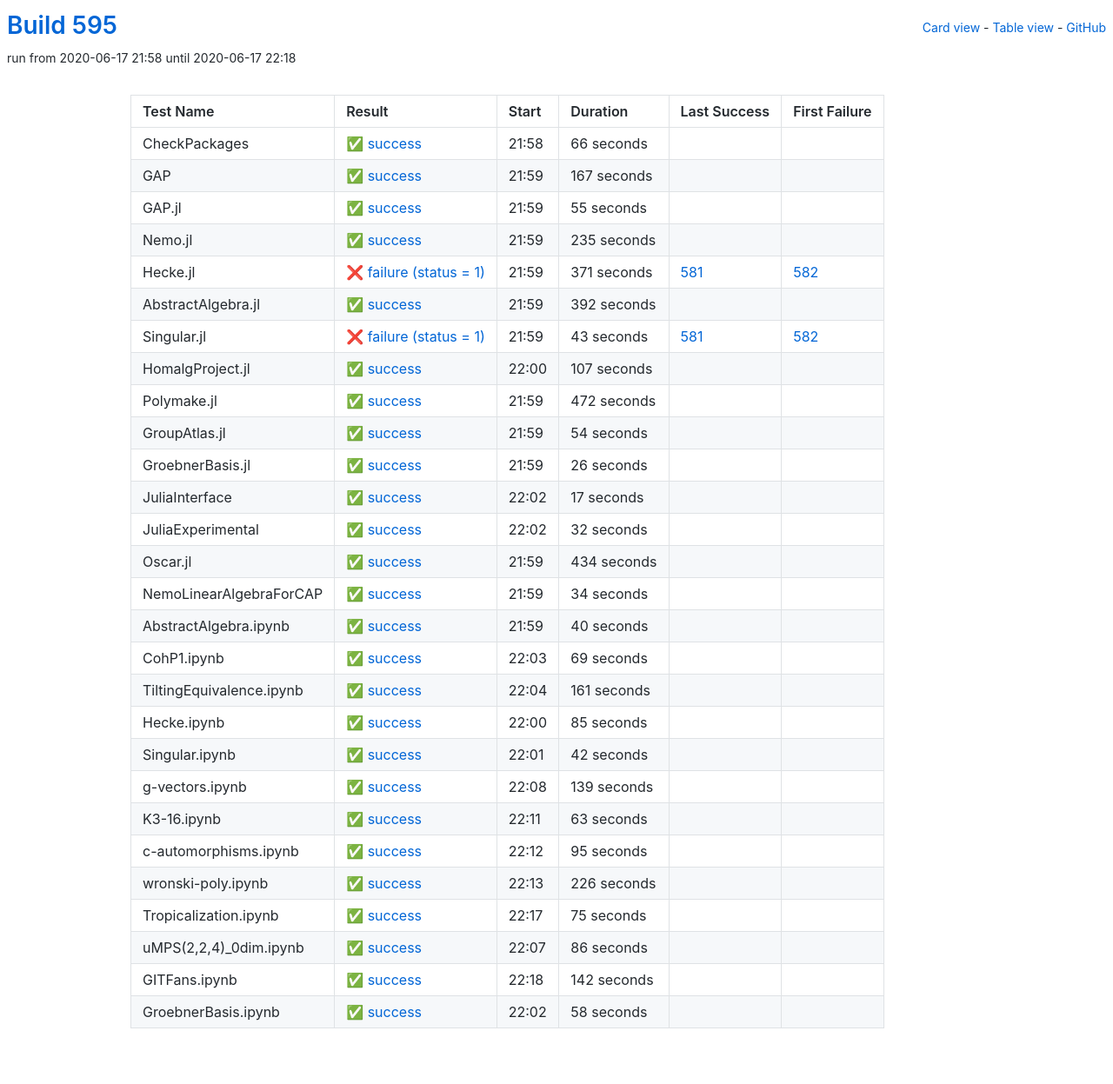
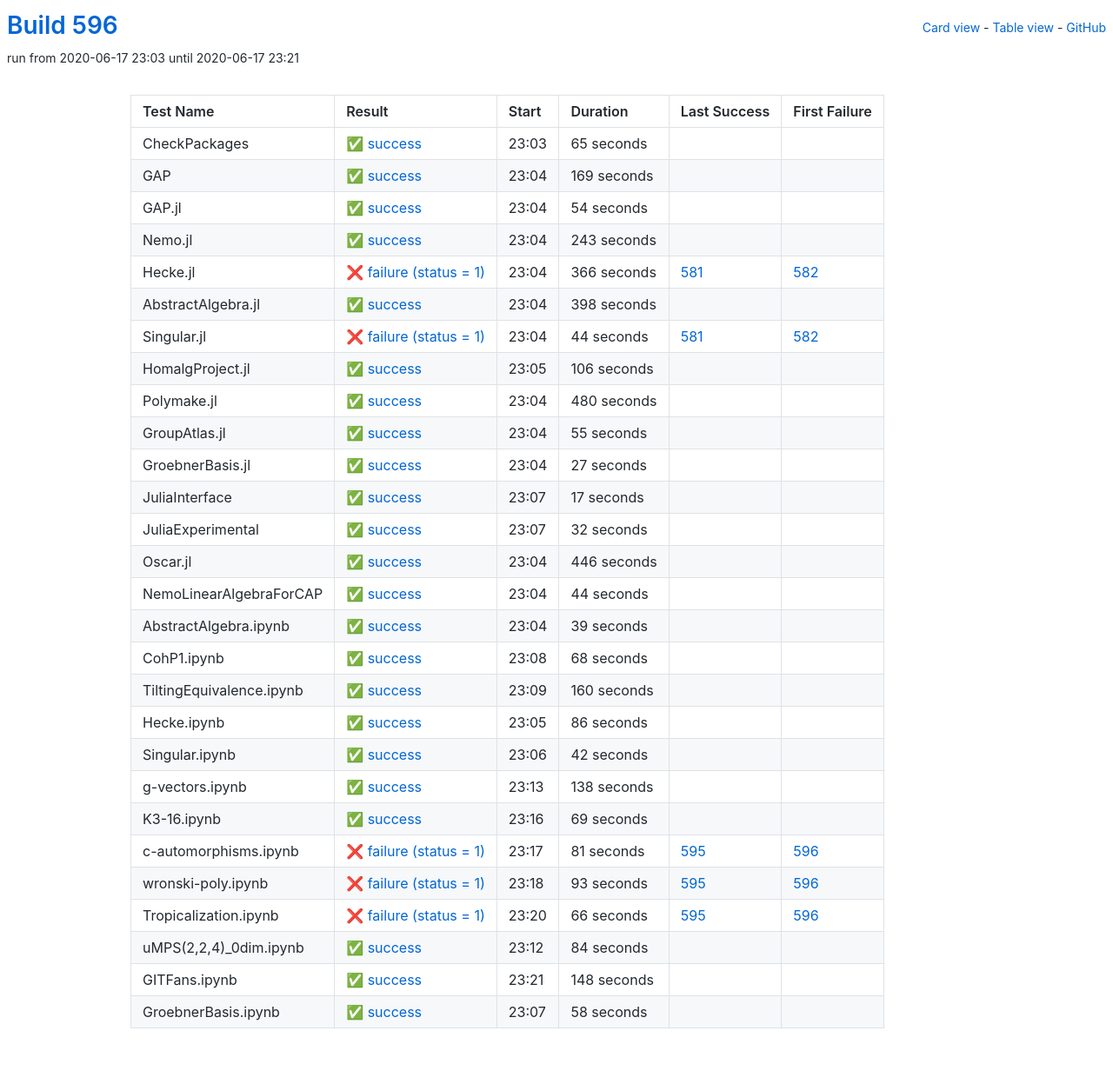
Before and after one commit to oscar-system/oscar-ci-status-1.4, a Jekyll site: the page built from table.html, in a window 1280 px wide. Shown: the whole page at 87% size. Built offline with Jekyll 4.4.1, drawn with Linux system fonts in a browser that asks for light colours.

Commit message:
Build #596

```diff
--- a/_data/ci.yml
+++ b/_data/ci.yml
@@ -1,6 +1,6 @@
 ---
-build: 595
-build_url: https://oscarci.mathematik.uni-kl.de/job/oscar-julia-1.4/595/
+build: 596
+build_url: https://oscarci.mathematik.uni-kl.de/job/oscar-julia-1.4/596/
 job: oscar-julia-1.4
 organization: oscar-system
 repo: oscar-ci-status-1.4
@@ -8,32 +8,116 @@ repourl: https://github.com/oscar-system/oscar-ci-status-1.4
 tests:
 - name: CheckPackages
   id: checkpackages
-  log: https://oscarci.mathematik.uni-kl.de/job/oscar-julia-1.4/595/artifact/logs/build-595/CheckPackages.log
-  start: 2020-06-17 21:58
+  log: https://oscarci.mathematik.uni-kl.de/job/oscar-julia-1.4/596/artifact/logs/build-596/CheckPackages.log
+  start: 2020-06-17 23:03
   success: true
   exitcode: 0
   status: success
-  duration: 66
+  duration: 65
   last_success: false
   last_success_url:
   first_failure: false
   first_failure_url:
 - name: GAP
   id: gap
-  log: https://oscarci.mathematik.uni-kl.de/job/oscar-julia-1.4/595/artifact/logs/build-595/GAP.log
-  start: 2020-06-17 21:59
+  log: https://oscarci.mathematik.uni-kl.de/job/oscar-julia-1.4/596/artifact/logs/build-596/GAP.log
+  start: 2020-06-17 23:04
   success: true
   exitcode: 0
   status: success
-  duration: 167
+  duration: 169
   last_success: false
   last_success_url:
   first_failure: false
   first_failure_url:
 - name: GAP.jl
   id: gap-jl
-  log: https://oscarci.mathematik.uni-kl.de/job/oscar-julia-1.4/595/artifact/logs/build-595/GAP.jl.log
-  start: 2020-06-17 21:59
+  log: https://oscarci.mathematik.uni-kl.de/job/oscar-julia-1.4/596/artifact/logs/build-596/GAP.jl.log
+  start: 2020-06-17 23:04
+  success: true
+  exitcode: 0
+  status: success
+  duration: 54
+  last_success: false
+  last_success_url:
+  first_failure: false
+  first_failure_url:
+- name: Nemo.jl
+  id: nemo-jl
+  log: https://oscarci.mathematik.uni-kl.de/job/oscar-julia-1.4/596/artifact/logs/build-596/Nemo.jl.log
+  start: 2020-06-17 23:04
+  success: true
+  exitcode: 0
+  status: success
+  duration: 243
+  last_success: false
+  last_success_url:
+  first_failure: false
+  first_failure_url:
+- name: Hecke.jl
+  id: hecke-jl
+  log: https://oscarci.mathematik.uni-kl.de/job/oscar-julia-1.4/596/artifact/logs/build-596/Hecke.jl.log
+  start: 2020-06-17 23:04
+  success: false
+  exitcode: 1
+  status: failure
+  duration: 366
+  last_success: 581
+  last_success_url: https://oscarci.mathematik.uni-kl.de/job/oscar-julia-1.4/581/
+  first_failure: 582
+  first_failure_url: https://oscarci.mathematik.uni-kl.de/job/oscar-julia-1.4/582/
+- name: AbstractAlgebra.jl
+  id: abstractalgebra-jl
+  log: https://oscarci.mathematik.uni-kl.de/job/oscar-julia-1.4/596/artifact/logs/build-596/AbstractAlgebra.jl.log
+  start: 2020-06-17 23:04
+  success: true
+  exitcode: 0
+  status: success
+  duration: 398
+  last_success: false
+  last_success_url:
+  first_failure: false
+  first_failure_url:
+- name: Singular.jl
+  id: singular-jl
+  log: https://oscarci.mathematik.uni-kl.de/job/oscar-julia-1.4/596/artifact/logs/build-596/Singular.jl.log
+  start: 2020-06-17 23:04
+  success: false
+  exitcode: 1
+  status: failure
+  duration: 44
+  last_success: 581
+  last_success_url: https://oscarci.mathematik.uni-kl.de/job/oscar-julia-1.4/581/
+  first_failure: 582
+  first_failure_url: https://oscarci.mathematik.uni-kl.de/job/oscar-julia-1.4/582/
+- name: HomalgProject.jl
+  id: homalgproject-jl
+  log: https://oscarci.mathematik.uni-kl.de/job/oscar-julia-1.4/596/artifact/logs/build-596/HomalgProject.jl.log
+  start: 2020-06-17 23:05
+  success: true
+  exitcode: 0
+  status: success
+  duration: 106
+  last_success: false
+  last_success_url:
+  first_failure: false
+  first_failure_url:
+- name: Polymake.jl
+  id: polymake-jl
+  log: https://oscarci.mathematik.uni-kl.de/job/oscar-julia-1.4/596/artifact/logs/build-596/Polymake.jl.log
+  start: 2020-06-17 23:04
+  success: true
+  exitcode: 0
+  status: success
+  duration: 480
+  last_success: false
+  last_success_url:
+  first_failure: false
+  first_failure_url:
+- name: GroupAtlas.jl
+  id: groupatlas-jl
+  log: https://oscarci.mathematik.uni-kl.de/job/oscar-julia-1.4/596/artifact/logs/build-596/GroupAtlas.jl.log
+  start: 2020-06-17 23:04
   success: true
   exitcode: 0
   status: success
@@ -42,106 +126,22 @@ tests:
   last_success_url:
   first_failure: false
   first_failure_url:
-- name: Nemo.jl
-  id: nemo-jl
-  log: https://oscarci.mathematik.uni-kl.de/job/oscar-julia-1.4/595/artifact/logs/build-595/Nemo.jl.log
-  start: 2020-06-17 21:59
+- name: GroebnerBasis.jl
+  id: groebnerbasis-jl
+  log: https://oscarci.mathematik.uni-kl.de/job/oscar-julia-1.4/596/artifact/logs/build-596/GroebnerBasis.jl.log
+  start: 2020-06-17 23:04
   success: true
   exitcode: 0
   status: success
-  duration: 235
-  last_success: false
-  last_success_url:
-  first_failure: false
-  first_failure_url:
-- name: Hecke.jl
-  id: hecke-jl
-  log: https://oscarci.mathematik.uni-kl.de/job/oscar-julia-1.4/595/artifact/logs/build-595/Hecke.jl.log
-  start: 2020-06-17 21:59
-  success: false
-  exitcode: 1
-  status: failure
-  duration: 371
-  last_success: 581
-  last_success_url: https://oscarci.mathematik.uni-kl.de/job/oscar-julia-1.4/581/
-  first_failure: 582
-  first_failure_url: https://oscarci.mathematik.uni-kl.de/job/oscar-julia-1.4/582/
-- name: AbstractAlgebra.jl
-  id: abstractalgebra-jl
-  log: https://oscarci.mathematik.uni-kl.de/job/oscar-julia-1.4/595/artifact/logs/build-595/AbstractAlgebra.jl.log
-  start: 2020-06-17 21:59
-  success: true
-  exitcode: 0
-  status: success
-  duration: 392
-  last_success: false
-  last_success_url:
-  first_failure: false
-  first_failure_url:
-- name: Singular.jl
-  id: singular-jl
-  log: https://oscarci.mathematik.uni-kl.de/job/oscar-julia-1.4/595/artifact/logs/build-595/Singular.jl.log
-  start: 2020-06-17 21:59
-  success: false
-  exitcode: 1
-  status: failure
-  duration: 43
-  last_success: 581
-  last_success_url: https://oscarci.mathematik.uni-kl.de/job/oscar-julia-1.4/581/
-  first_failure: 582
-  first_failure_url: https://oscarci.mathematik.uni-kl.de/job/oscar-julia-1.4/582/
-- name: HomalgProject.jl
-  id: homalgproject-jl
-  log: https://oscarci.mathematik.uni-kl.de/job/oscar-julia-1.4/595/artifact/logs/build-595/HomalgProject.jl.log
-  start: 2020-06-17 22:00
-  success: true
-  exitcode: 0
-  status: success
-  duration: 107
-  last_success: false
-  last_success_url:
-  first_failure: false
-  first_failure_url:
-- name: Polymake.jl
-  id: polymake-jl
-  log: https://oscarci.mathematik.uni-kl.de/job/oscar-julia-1.4/595/artifact/logs/build-595/Polymake.jl.log
-  start: 2020-06-17 21:59
-  success: true
-  exitcode: 0
-  status: success
-  duration: 472
-  last_success: false
-  last_success_url:
-  first_failure: false
-  first_failure_url:
-- name: GroupAtlas.jl
-  id: groupatlas-jl
-  log: https://oscarci.mathematik.uni-kl.de/job/oscar-julia-1.4/595/artifact/logs/build-595/GroupAtlas.jl.log
-  start: 2020-06-17 21:59
-  success: true
-  exitcode: 0
-  status: success
-  duration: 54
-  last_success: false
-  last_success_url:
-  first_failure: false
-  first_failure_url:
-- name: GroebnerBasis.jl
-  id: groebnerbasis-jl
-  log: https://oscarci.mathematik.uni-kl.de/job/oscar-julia-1.4/595/artifact/logs/build-595/GroebnerBasis.jl.log
-  start: 2020-06-17 21:59
-  success: true
-  exitcode: 0
-  status: success
-  duration: 26
+  duration: 27
   last_success: false
   last_success_url:
   first_failure: false
   first_failure_url:
 - name: JuliaInterface
   id: juliainterface
-  log: https://oscarci.mathematik.uni-kl.de/job/oscar-julia-1.4/595/artifact/logs/build-595/JuliaInterface.log
-  start: 2020-06-17 22:02
+  log: https://oscarci.mathematik.uni-kl.de/job/oscar-julia-1.4/596/artifact/logs/build-596/JuliaInterface.log
+  start: 2020-06-17 23:07
   success: true
   exitcode: 0
   status: success
@@ -152,8 +152,8 @@ tests:
   first_failure_url:
 - name: JuliaExperimental
   id: juliaexperimental
-  log: https://oscarci.mathematik.uni-kl.de/job/oscar-julia-1.4/595/artifact/logs/build-595/JuliaExperimental.log
-  start: 2020-06-17 22:02
+  log: https://oscarci.mathematik.uni-kl.de/job/oscar-julia-1.4/596/artifact/logs/build-596/JuliaExperimental.log
+  start: 2020-06-17 23:07
   success: true
   exitcode: 0
   status: success
@@ -164,80 +164,80 @@ tests:
   first_failure_url:
 - name: Oscar.jl
   id: oscar-jl
-  log: https://oscarci.mathematik.uni-kl.de/job/oscar-julia-1.4/595/artifact/logs/build-595/Oscar.jl.log
-  start: 2020-06-17 21:59
+  log: https://oscarci.mathematik.uni-kl.de/job/oscar-julia-1.4/596/artifact/logs/build-596/Oscar.jl.log
+  start: 2020-06-17 23:04
   success: true
   exitcode: 0
   status: success
-  duration: 434
+  duration: 446
   last_success: false
   last_success_url:
   first_failure: false
   first_failure_url:
 - name: NemoLinearAlgebraForCAP
   id: nemolinearalgebraforcap
-  log: https://oscarci.mathematik.uni-kl.de/job/oscar-julia-1.4/595/artifact/logs/build-595/NemoLinearAlgebraForCAP.log
-  start: 2020-06-17 21:59
+  log: https://oscarci.mathematik.uni-kl.de/job/oscar-julia-1.4/596/artifact/logs/build-596/NemoLinearAlgebraForCAP.log
+  start: 2020-06-17 23:04
   success: true
   exitcode: 0
   status: success
-  duration: 34
+  duration: 44
   last_success: false
   last_success_url:
   first_failure: false
   first_failure_url:
 - name: AbstractAlgebra.ipynb
   id: abstractalgebra-ipynb
-  log: https://oscarci.mathematik.uni-kl.de/job/oscar-julia-1.4/595/artifact/logs/build-595/AbstractAlgebra.ipynb.log
-  start: 2020-06-17 21:59
+  log: https://oscarci.mathematik.uni-kl.de/job/oscar-julia-1.4/596/artifact/logs/build-596/AbstractAlgebra.ipynb.log
+  start: 2020-06-17 23:04
   success: true
   exitcode: 0
   status: success
-  duration: 40
+  duration: 39
   last_success: false
   last_success_url:
   first_failure: false
   first_failure_url:
 - name: CohP1.ipynb
   id: cohp1-ipynb
-  log: https://oscarci.mathematik.uni-kl.de/job/oscar-julia-1.4/595/artifact/logs/build-595/CohP1.ipynb.log
-  start: 2020-06-17 22:03
+  log: https://oscarci.mathematik.uni-kl.de/job/oscar-julia-1.4/596/artifact/logs/build-596/CohP1.ipynb.log
+  start: 2020-06-17 23:08
   success: true
   exitcode: 0
   status: success
-  duration: 69
+  duration: 68
   last_success: false
   last_success_url:
   first_failure: false
   first_failure_url:
 - name: TiltingEquivalence.ipynb
   id: tiltingequivalence-ipynb
-  log: https://oscarci.mathematik.uni-kl.de/job/oscar-julia-1.4/595/artifact/logs/build-595/TiltingEquivalence.ipynb.log
-  start: 2020-06-17 22:04
+  log: https://oscarci.mathematik.uni-kl.de/job/oscar-julia-1.4/596/artifact/logs/build-596/TiltingEquivalence.ipynb.log
+  start: 2020-06-17 23:09
   success: true
   exitcode: 0
   status: success
-  duration: 161
+  duration: 160
   last_success: false
   last_success_url:
   first_failure: false
   first_failure_url:
 - name: Hecke.ipynb
   id: hecke-ipynb
-  log: https://oscarci.mathematik.uni-kl.de/job/oscar-julia-1.4/595/artifact/logs/build-595/Hecke.ipynb.log
-  start: 2020-06-17 22:00
+  log: https://oscarci.mathematik.uni-kl.de/job/oscar-julia-1.4/596/artifact/logs/build-596/Hecke.ipynb.log
+  start: 2020-06-17 23:05
   success: true
   exitcode: 0
   status: success
-  duration: 85
+  duration: 86
   last_success: false
   last_success_url:
   first_failure: false
   first_failure_url:
 - name: Singular.ipynb
   id: singular-ipynb
-  log: https://oscarci.mathematik.uni-kl.de/job/oscar-julia-1.4/595/artifact/logs/build-595/Singular.ipynb.log
-  start: 2020-06-17 22:01
+  log: https://oscarci.mathematik.uni-kl.de/job/oscar-julia-1.4/596/artifact/logs/build-596/Singular.ipynb.log
+  start: 2020-06-17 23:06
   success: true
   exitcode: 0
   status: success
@@ -248,92 +248,92 @@ tests:
   first_failure_url:
 - name: g-vectors.ipynb
   id: g-vectors-ipynb
-  log: https://oscarci.mathematik.uni-kl.de/job/oscar-julia-1.4/595/artifact/logs/build-595/g-vectors.ipynb.log
-  start: 2020-06-17 22:08
+  log: https://oscarci.mathematik.uni-kl.de/job/oscar-julia-1.4/596/artifact/logs/build-596/g-vectors.ipynb.log
+  start: 2020-06-17 23:13
   success: true
   exitcode: 0
   status: success
-  duration: 139
+  duration: 138
   last_success: false
   last_success_url:
   first_failure: false
   first_failure_url:
 - name: K3-16.ipynb
   id: k3-16-ipynb
-  log: https://oscarci.mathematik.uni-kl.de/job/oscar-julia-1.4/595/artifact/logs/build-595/K3-16.ipynb.log
-  start: 2020-06-17 22:11
+  log: https://oscarci.mathematik.uni-kl.de/job/oscar-julia-1.4/596/artifact/logs/build-596/K3-16.ipynb.log
+  start: 2020-06-17 23:16
   success: true
   exitcode: 0
   status: success
-  duration: 63
+  duration: 69
   last_success: false
   last_success_url:
   first_failure: false
   first_failure_url:
 - name: c-automorphisms.ipynb
   id: c-automorphisms-ipynb
-  log: https://oscarci.mathematik.uni-kl.de/job/oscar-julia-1.4/595/artifact/logs/build-595/c-automorphisms.ipynb.log
-  start: 2020-06-17 22:12
+  log: https://oscarci.mathematik.uni-kl.de/job/oscar-julia-1.4/596/artifact/logs/build-596/c-automorphisms.ipynb.log
+  start: 2020-06-17 23:17
+  success: false
+  exitcode: 1
+  status: failure
+  duration: 81
+  last_success: 595
+  last_success_url: https://oscarci.mathematik.uni-kl.de/job/oscar-julia-1.4/595/
+  first_failure: 596
+  first_failure_url: https://oscarci.mathematik.uni-kl.de/job/oscar-julia-1.4/596/
+- name: wronski-poly.ipynb
+  id: wronski-poly-ipynb
+  log: https://oscarci.mathematik.uni-kl.de/job/oscar-julia-1.4/596/artifact/logs/build-596/wronski-poly.ipynb.log
+  start: 2020-06-17 23:18
+  success: false
+  exitcode: 1
+  status: failure
+  duration: 93
+  last_success: 595
+  last_success_url: https://oscarci.mathematik.uni-kl.de/job/oscar-julia-1.4/595/
+  first_failure: 596
+  first_failure_url: https://oscarci.mathematik.uni-kl.de/job/oscar-julia-1.4/596/
+- name: Tropicalization.ipynb
+  id: tropicalization-ipynb
+  log: https://oscarci.mathematik.uni-kl.de/job/oscar-julia-1.4/596/artifact/logs/build-596/Tropicalization.ipynb.log
+  start: 2020-06-17 23:20
+  success: false
+  exitcode: 1
+  status: failure
+  duration: 66
+  last_success: 595
+  last_success_url: https://oscarci.mathematik.uni-kl.de/job/oscar-julia-1.4/595/
+  first_failure: 596
+  first_failure_url: https://oscarci.mathematik.uni-kl.de/job/oscar-julia-1.4/596/
+- name: uMPS(2,2,4)_0dim.ipynb
+  id: umps-2-2-4-0dim-ipynb
+  log: https://oscarci.mathematik.uni-kl.de/job/oscar-julia-1.4/596/artifact/logs/build-596/uMPS-2-2-4-_0dim.ipynb.log
+  start: 2020-06-17 23:12
   success: true
   exitcode: 0
   status: success
-  duration: 95
-  last_success: false
-  last_success_url:
-  first_failure: false
-  first_failure_url:
-- name: wronski-poly.ipynb
-  id: wronski-poly-ipynb
-  log: https://oscarci.mathematik.uni-kl.de/job/oscar-julia-1.4/595/artifact/logs/build-595/wronski-poly.ipynb.log
-  start: 2020-06-17 22:13
-  success: true
-  exitcode: 0
-  status: success
-  duration: 226
-  last_success: false
-  last_success_url:
-  first_failure: false
-  first_failure_url:
-- name: Tropicalization.ipynb
-  id: tropicalization-ipynb
-  log: https://oscarci.mathematik.uni-kl.de/job/oscar-julia-1.4/595/artifact/logs/build-595/Tropicalization.ipynb.log
-  start: 2020-06-17 22:17
-  success: true
-  exitcode: 0
-  status: success
-  duration: 75
-  last_success: false
-  last_success_url:
-  first_failure: false
-  first_failure_url:
-- name: uMPS(2,2,4)_0dim.ipynb
-  id: umps-2-2-4-0dim-ipynb
-  log: https://oscarci.mathematik.uni-kl.de/job/oscar-julia-1.4/595/artifact/logs/build-595/uMPS-2-2-4-_0dim.ipynb.log
-  start: 2020-06-17 22:07
-  success: true
-  exitcode: 0
-  status: success
-  duration: 86
+  duration: 84
   last_success: false
   last_success_url:
   first_failure: false
   first_failure_url:
 - name: GITFans.ipynb
   id: gitfans-ipynb
-  log: https://oscarci.mathematik.uni-kl.de/job/oscar-julia-1.4/595/artifact/logs/build-595/GITFans.ipynb.log
-  start: 2020-06-17 22:18
+  log: https://oscarci.mathematik.uni-kl.de/job/oscar-julia-1.4/596/artifact/logs/build-596/GITFans.ipynb.log
+  start: 2020-06-17 23:21
   success: true
   exitcode: 0
   status: success
-  duration: 142
+  duration: 148
   last_success: false
   last_success_url:
   first_failure: false
   first_failure_url:
 - name: GroebnerBasis.ipynb
   id: groebnerbasis-ipynb
-  log: https://oscarci.mathematik.uni-kl.de/job/oscar-julia-1.4/595/artifact/logs/build-595/GroebnerBasis.ipynb.log
-  start: 2020-06-17 22:02
+  log: https://oscarci.mathematik.uni-kl.de/job/oscar-julia-1.4/596/artifact/logs/build-596/GroebnerBasis.ipynb.log
+  start: 2020-06-17 23:07
   success: true
   exitcode: 0
   status: success
```
Also changed, not shown: README.md.
